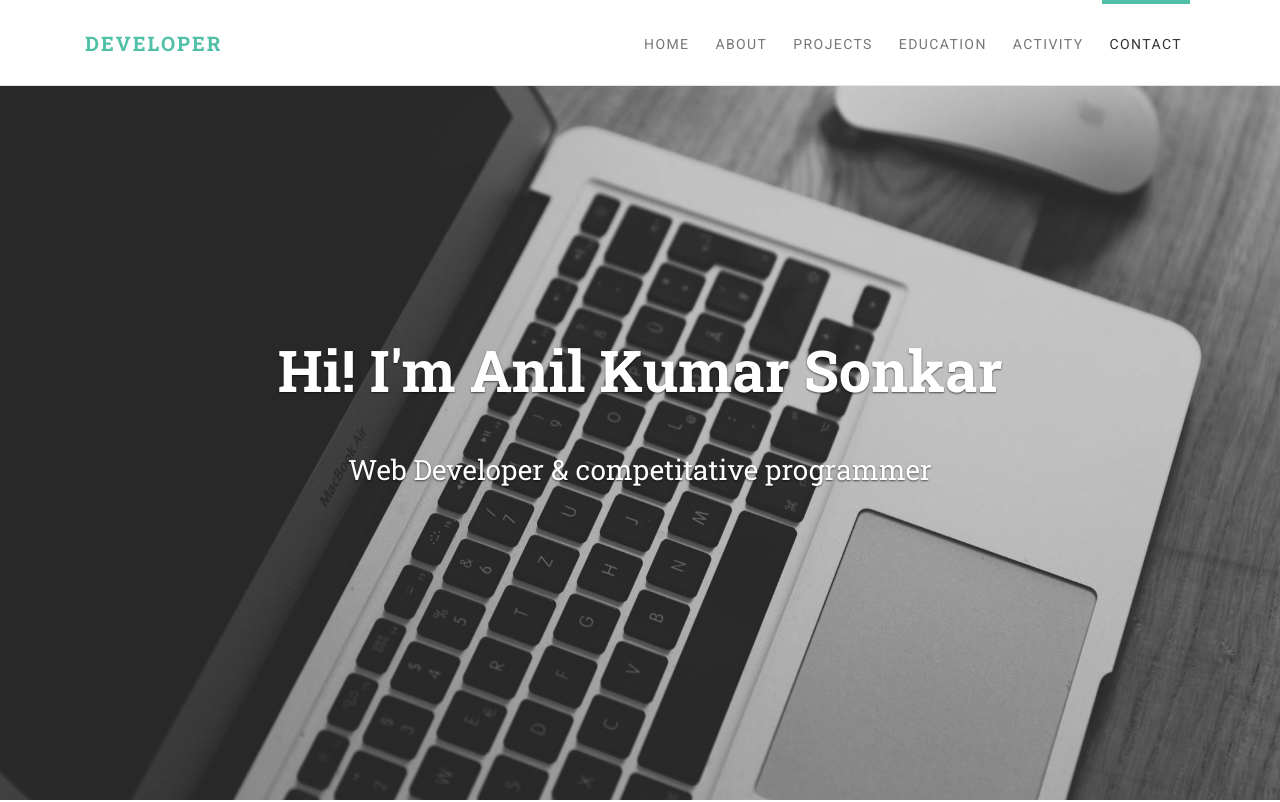
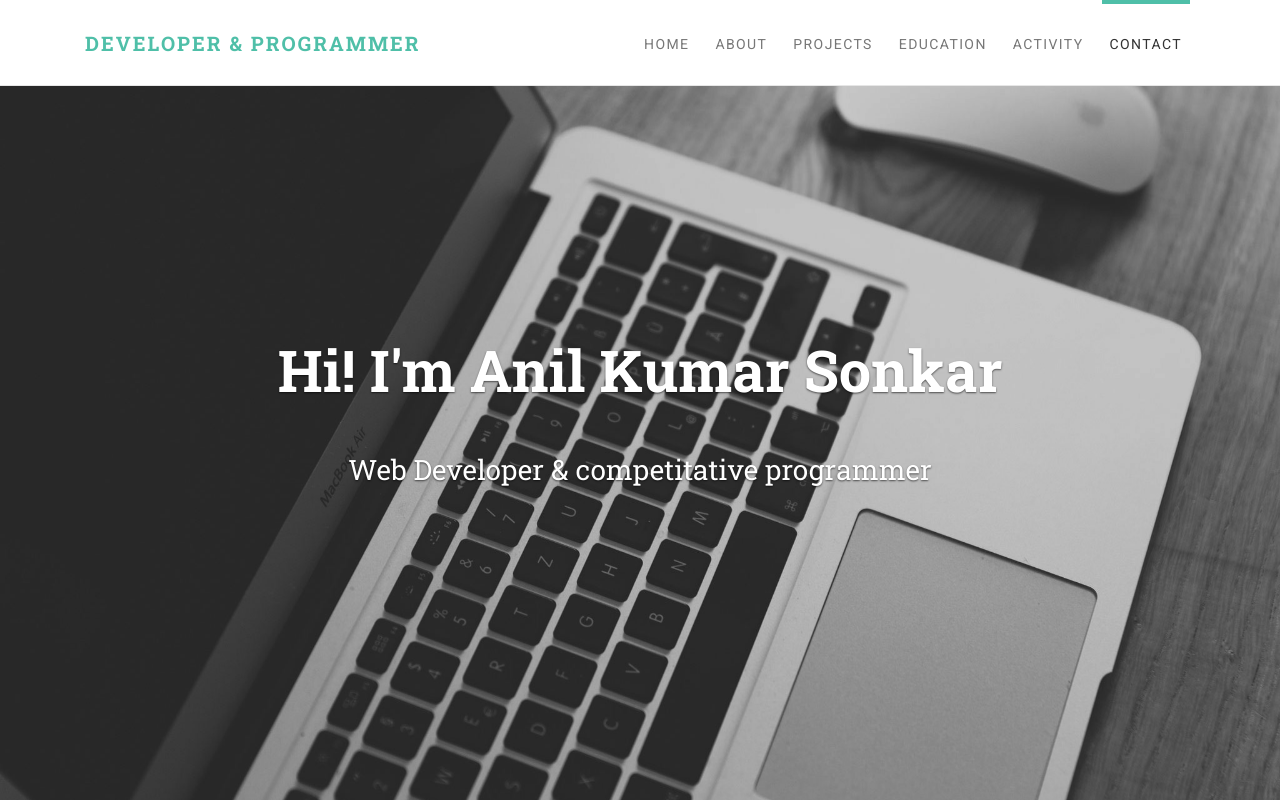
Before and after one commit to anil65/anil65.github.io, a plain HTML site: page index.html in a window 1280 px wide. Shown: the top 802 px of the page. Drawn offline with nearby package versions, Linux system fonts and the light colour scheme.

Commit message:
Update index.html

```diff
--- a/index.html
+++ b/index.html
@@ -3,7 +3,7 @@
   <head>
     <meta charset="utf-8">
     <meta http-equiv="X-UA-Compatible" content="IE=edge">
-    <title> Devloper & programmer </title>
+    <title> Developer & programmer </title>
     <meta name="description" content="">
     <meta name="viewport" content="width=device-width, initial-scale=1">
     <meta name="robots" content="all,follow">
@@ -35,7 +35,7 @@
     <!-- navbar-->
     <header class="header">
       <nav class="navbar navbar-expand-lg fixed-top">
-        <div class="container"><a href="#intro" class="navbar-brand scrollTo"> DEVELOPER </a>
+        <div class="container"><a href="#intro" class="navbar-brand scrollTo"> DEVELOPER & PROGRAMMER </a>
           <button type="button" data-toggle="collapse" data-target="#navbarcollapse" aria-controls="navbarSupportedContent" aria-expanded="false" aria-label="Toggle navigation" class="navbar-toggler navbar-toggler-right"><span class="fa fa-bars"></span></button>
           <div id="navbarcollapse" class="collapse navbar-collapse">
             <ul class="navbar-nav ml-auto">
```
